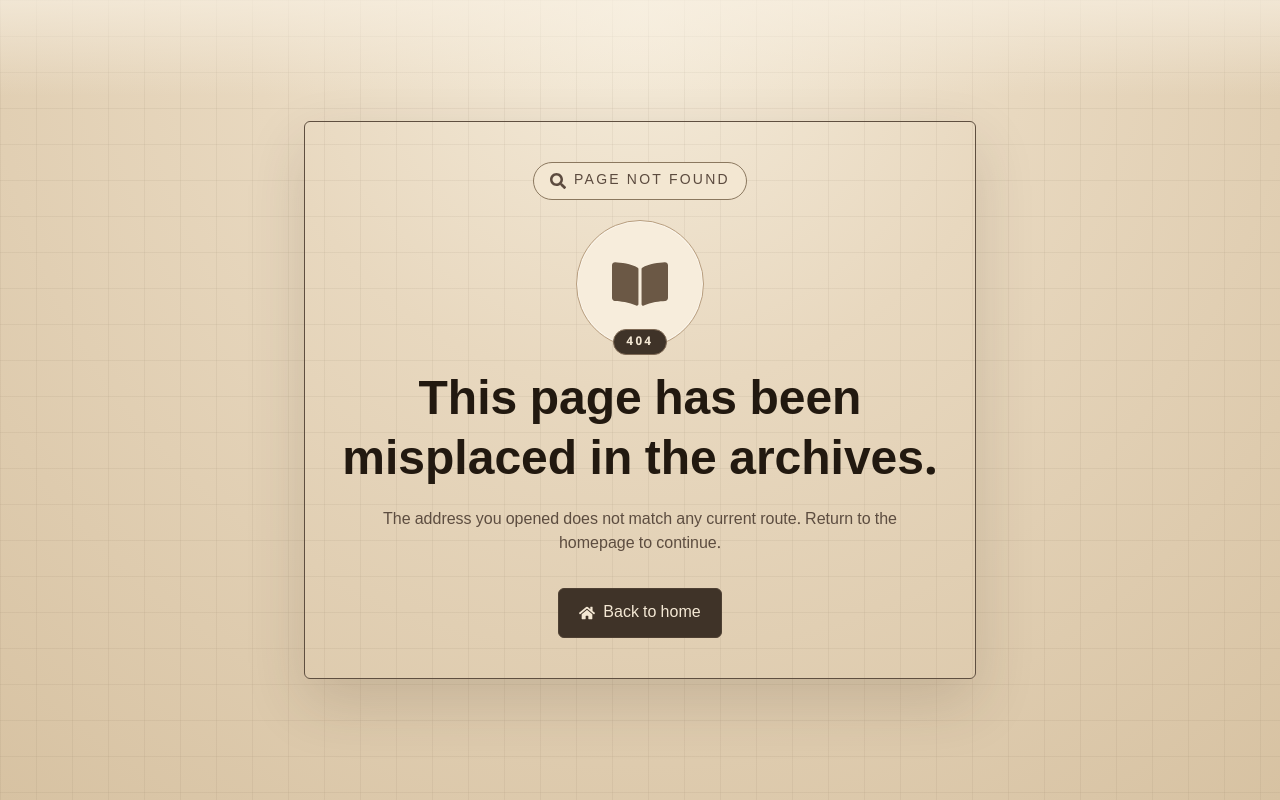
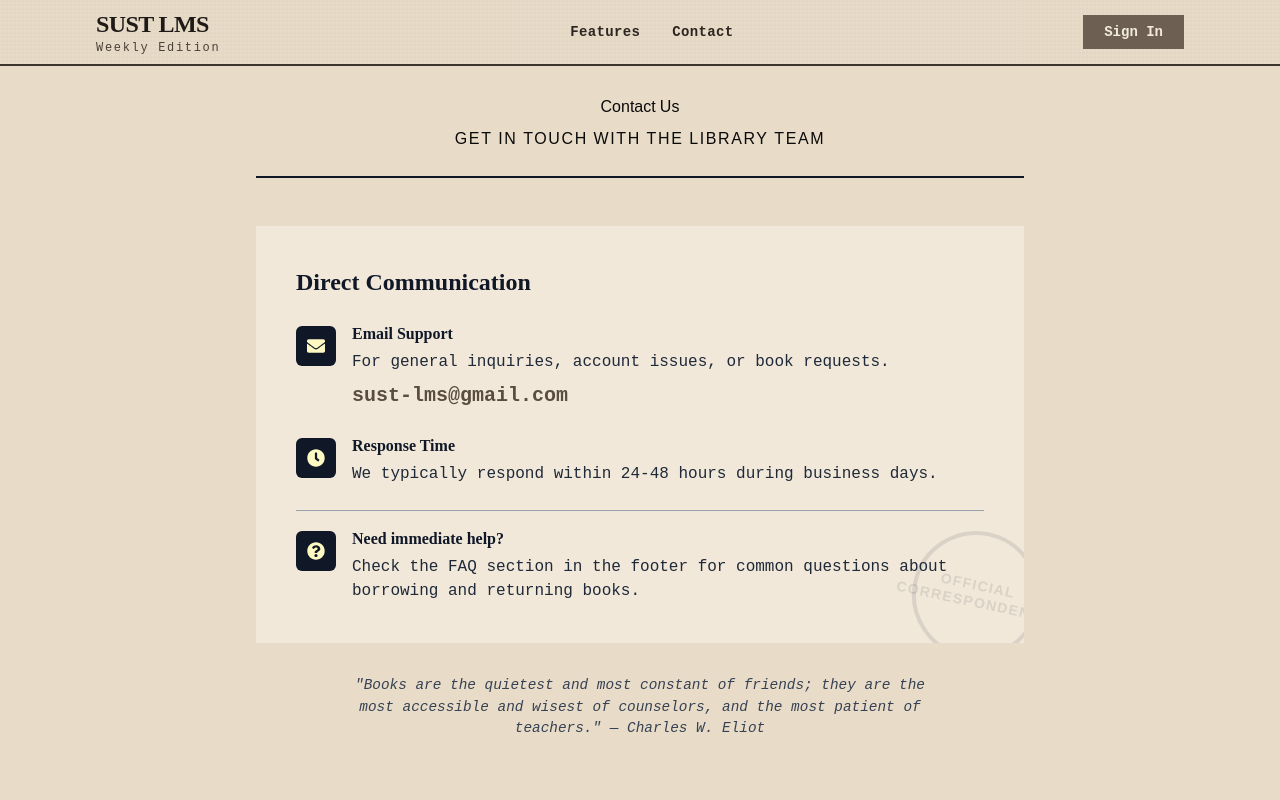
Before and after one commit to ahnayef/bics-sust-lms, a Next.js app: page /contact in a window 1280 px wide. Before the commit this address had no page. Shown: the top 800 px of the page. Built offline with nearby package versions, Linux system fonts and the light colour scheme.

Commit message:
add: dummy contact page

```diff
--- a/app/components/Footer.tsx
+++ b/app/components/Footer.tsx
@@ -17,12 +17,14 @@ export default function Footer({ year }: { year?: number }) {
         <div className="grid grid-cols-1 md:grid-cols-4 gap-8 mb-8">
           {/* About */}
           <div>
-            <h3
-              className="font-bold text-2xl mb-4"
-              style={{ fontFamily: "Playfair Display, serif" }}
-            >
-              SUST LMS
-            </h3>
+            <Link href="/">
+              <h3
+                className="font-bold text-2xl mb-4 hover:text-[#2f2924] transition-colors"
+                style={{ fontFamily: "Playfair Display, serif" }}
+              >
+                SUST LMS
+              </h3>
+            </Link>
             <p
               className="text-sm leading-relaxed text-[#5a4d40]"
               style={{ fontFamily: "Courier Prime, monospace" }}
@@ -52,7 +54,7 @@ export default function Footer({ year }: { year?: number }) {
               </li>
               <li>
                 <Link
-                  href="#contact"
+                  href="/contact"
                   className="text-[#4e4237] hover:text-[#2f2924] transition-colors"
                   style={{ fontFamily: "Courier Prime, monospace" }}
                 >
--- a/app/components/Navbar.tsx
+++ b/app/components/Navbar.tsx
@@ -1,6 +1,7 @@
 "use client";
 
 import Link from "next/link";
+import { usePathname } from "next/navigation";
 import { useState } from "react";
 
 interface NavbarProps {
@@ -9,9 +10,12 @@ interface NavbarProps {
 
 export default function Navbar({ isLoggedIn = false }: NavbarProps) {
   const [isOpen, setIsOpen] = useState(false);
+  const pathname = usePathname();
 
   const ctaHref = isLoggedIn ? "/dashboard" : "/login";
   const ctaLabel = isLoggedIn ? "Dashboard" : "Sign In";
+
+  const logoHref = pathname.startsWith("/dashboard") ? "/dashboard" : "/";
 
   return (
     <nav
@@ -26,7 +30,7 @@ export default function Navbar({ isLoggedIn = false }: NavbarProps) {
         <div className="flex justify-between items-center h-16">
           {/* Logo */}
           <Link
-            href={isLoggedIn ? "/dashboard" : "/"}
+            href={logoHref}
             className="flex flex-col items-start leading-none"
           >
             <span
@@ -45,24 +49,20 @@ export default function Navbar({ isLoggedIn = false }: NavbarProps) {
 
           {/* Desktop Navigation */}
           <div className="hidden md:flex items-center space-x-8">
-            {!isLoggedIn && (
-              <>
             <Link
-                  href="#features"
+              href="/#features"
               className="text-[#2c2520] hover:text-black font-semibold tracking-wide text-sm transition-colors"
               style={{ fontFamily: "Courier Prime, monospace" }}
             >
               Features
             </Link>
             <Link
-                  href="#contact"
+              href="/contact"
               className="text-[#2c2520] hover:text-black font-semibold tracking-wide text-sm transition-colors"
               style={{ fontFamily: "Courier Prime, monospace" }}
             >
               Contact
             </Link>
-              </>
-            )}
           </div>
 
           {/* CTA Button */}
@@ -110,10 +110,8 @@ export default function Navbar({ isLoggedIn = false }: NavbarProps) {
         {/* Mobile Navigation */}
         {isOpen && (
           <div className="md:hidden pb-4 pt-2 space-y-2 border-t border-[#3c342d]">
-            {!isLoggedIn && (
-              <>
             <Link
-                  href="#features"
+              href="/#features"
               className="block px-4 py-2 text-[#2c2520] hover:bg-[#d9cbb7] tracking-wide font-semibold"
               style={{ fontFamily: "Courier Prime, monospace" }}
               onClick={() => setIsOpen(false)}
@@ -121,15 +119,13 @@ export default function Navbar({ isLoggedIn = false }: NavbarProps) {
               Features
             </Link>
             <Link
-                  href="#contact"
+              href="/contact"
               className="block px-4 py-2 text-[#2c2520] hover:bg-[#d9cbb7] tracking-wide font-semibold"
               style={{ fontFamily: "Courier Prime, monospace" }}
               onClick={() => setIsOpen(false)}
             >
               Contact
             </Link>
-              </>
-            )}
             <Link
               href={ctaHref}
               className="block px-4 py-2 bg-[#6d6053] text-[#f3ebdd] font-semibold tracking-wide hover:bg-[#5b5045]"
--- /dev/null
+++ b/app/contact/page.tsx
@@ -0,0 +1,401 @@
+
+
+
+
+
+
+
+
+
+
+
+
+
+
+
+
+
+
+
+
+
+
+
+
+
+
+
+
+
+
+
+
+
+
+
+
+
+
+
+
+
+
+
+
+
+
+
+
+
+
+
+
+
+
+
+
+
+
+
+
+
+
+
+
+
+
+
+
+
+
+
+
+
+
+
+
+
+
+
+
+
+
+
+
+
+
+
+
+
+
+
+
+
+
+
+
+
+
+
+
+
+
+
+
+
+
+
+
+
+
+
+
+
+
+
+
+
+
+
+
+
+
+
+
+
+
+
+
+
+
+
+
+
+
+
+
+
+
+
+
+
+
+
+
+
+
+
+
+
+
+
+
+
+
+
+
+
+
+
+
+
+
+
+
+
+
+
+
+
+
+
+
+
+
+
+
+
+
+
+
+
+
+
+
+
+
+
+
+
+
+
+
+
+
+
+
+
+
+
+
+
+
+
+
+
+
+
+
+
+
+
+
+
+
+
+
+
+
+
+
+
+
+
+
+
+
+
+
+
+
+
+
+
+
+
+
+
+
+
+
+
+
+
+
+
+
+
+
+
+
+
+
+
+
+
+
+
+
+
+
+
+
+
+
+import Footer from "../components/Footer";
+import Navbar from "../components/Navbar";
+import { FaEnvelope, FaClock, FaQuestionCircle } from "react-icons/fa";
+
+export default function ContactPage() {
+  const year = new Date().getFullYear();
+
+  return (
+    <div className="min-h-screen bg-[#e8dcc8]">
+      <Navbar />
+
+      <main className="newspaper-grain pt-24 pb-16 px-4 sm:px-6 lg:px-8">
+        <div className="max-w-3xl mx-auto">
+          {/* Header */}
+          <div
+            className="text-center mb-12 pb-6 border-b-2 border-double border-gray-900"
+            data-aos="fade-up"
+            data-aos-duration="300"
+          >
+            <h1 className="newspaper-headline mb-2">Contact Us</h1>
+            <p className="newspaper-subheader uppercase tracking-widest">
+              Get in touch with the library team
+            </p>
+          </div>
+
+          <div className="grid grid-cols-1 gap-8">
+            {/* Contact Card */}
+            <div
+              className="newspaper-border paper-wear p-8 sm:p-10 relative overflow-hidden"
+              style={{ backgroundColor: "#f1e8d9" }}
+              data-aos="fade-up"
+              data-aos-duration="300"
+            >
+              <div className="relative z-10">
+                <h2
+                  className="text-2xl font-bold text-gray-900 mb-6"
+                  style={{ fontFamily: "Playfair Display, serif" }}
+                >
+                  Direct Communication
+                </h2>
+
+                <div className="space-y-6">
+                  <div className="flex items-start gap-4">
+                    <div className="w-10 h-10 bg-gray-900 rounded-sm flex items-center justify-center shrink-0 mt-1">
+                      <FaEnvelope className="text-yellow-100 text-lg" />
+                    </div>
+                    <div>
+                      <h3
+                        className="font-bold text-gray-900 mb-1"
+                        style={{ fontFamily: "Playfair Display, serif" }}
+                      >
+                        Email Support
+                      </h3>
+                      <p
+                        className="text-gray-800 mb-2"
+                        style={{ fontFamily: "Courier Prime, monospace" }}
+                      >
+                        For general inquiries, account issues, or book requests.
+                      </p>
+                      <a
+                        href="mailto:sust-lms@gmail.com"
+                        className="text-xl font-bold text-[#5a4d40] hover:underline transition-all"
+                        style={{ fontFamily: "Courier Prime, monospace" }}
+                      >
+                        sust-lms@gmail.com
+                      </a>
+                    </div>
+                  </div>
+
+                  <div className="flex items-start gap-4">
+                    <div className="w-10 h-10 bg-gray-900 rounded-sm flex items-center justify-center shrink-0 mt-1">
+                      <FaClock className="text-yellow-100 text-lg" />
+                    </div>
+                    <div>
+                      <h3
+                        className="font-bold text-gray-900 mb-1"
+                        style={{ fontFamily: "Playfair Display, serif" }}
+                      >
+                        Response Time
+                      </h3>
+                      <p
+                        className="text-gray-800"
+                        style={{ fontFamily: "Courier Prime, monospace" }}
+                      >
+                        We typically respond within 24-48 hours during business days.
+                      </p>
+                    </div>
+                  </div>
+
+                  <div className="flex items-start gap-4 pt-4 border-t border-gray-400">
+                    <div className="w-10 h-10 bg-gray-900 rounded-sm flex items-center justify-center shrink-0 mt-1">
+                      <FaQuestionCircle className="text-yellow-100 text-lg" />
+                    </div>
+                    <div>
+                      <h3
+                        className="font-bold text-gray-900 mb-1"
+                        style={{ fontFamily: "Playfair Display, serif" }}
+                      >
+                        Need immediate help?
+                      </h3>
+                      <p
+                        className="text-gray-800"
+                        style={{ fontFamily: "Courier Prime, monospace" }}
+                      >
+                        Check the FAQ section in the footer for common questions about borrowing and returning books.
+                      </p>
+                    </div>
+                  </div>
+                </div>
+              </div>
+
+              {/* Decorative Stamp */}
+              <div className="absolute -bottom-4 -right-4 w-32 h-32 border-4 border-gray-900/10 rounded-full flex items-center justify-center rotate-12 pointer-events-none select-none">
+                <span className="text-gray-900/10 font-bold text-sm text-center uppercase tracking-widest leading-tight">
+                  Official<br />Correspondence
+                </span>
+              </div>
+            </div>
+
+            {/* Additional Info */}
+            <div
+              className="text-center italic text-gray-700 max-w-xl mx-auto"
+              style={{ fontFamily: "Courier Prime, monospace", fontSize: "0.9rem" }}
+              data-aos="fade-up"
+              data-aos-duration="300"
+              data-aos-delay="100"
+            >
+              "Books are the quietest and most constant of friends; they are the most accessible and wisest of counselors, and the most patient of teachers." — Charles W. Eliot
+            </div>
+          </div>
+        </div>
+      </main>
+
+      <Footer year={year} />
+    </div>
+  );
+}
--- a/app/dashboard/DashboardShell.tsx
+++ b/app/dashboard/DashboardShell.tsx
@@ -151,9 +151,10 @@ export default function DashboardShell({
         <aside
           className={`absolute top-0 left-0 flex flex-col shrink-0 h-screen overflow-y-auto dashboard-surface tron-border border-r border-[#5e4e3e] transition-all duration-300 ${isMobileOpen ? "w-64 shadow-2xl" : "w-14"} lg:w-64`}
         >
-          <button
-            onClick={() => setIsMobileOpen(!isMobileOpen)}
-            className={`flex items-center py-[17px] border-b border-[#6d5c4a] ink-title text-[#221910] font-bold text-lg overflow-hidden hover:bg-[#ece0ce] lg:hover:bg-transparent lg:pointer-events-none transition-colors w-full text-left ${isMobileOpen ? "px-4 gap-3" : "justify-center lg:justify-start lg:px-4 lg:gap-3"}`}
+          <Link
+            href="/dashboard"
+            onClick={() => setIsMobileOpen(false)}
+            className={`flex items-center py-[17px] border-b border-[#6d5c4a] ink-title text-[#221910] font-bold text-lg overflow-hidden hover:bg-[#ece0ce] transition-colors w-full text-left ${isMobileOpen ? "px-4 gap-3" : "justify-center lg:justify-start lg:px-4 lg:gap-3"}`}
           >
             <div className="w-5 h-5 lg:w-6 lg:h-6 shrink-0 flex items-center justify-center text-[#554738]">
               <FaBook className="w-full h-full hidden lg:block" />
@@ -162,7 +163,7 @@ export default function DashboardShell({
             <span className={`whitespace-nowrap transition-opacity ${isMobileOpen ? "block" : "hidden lg:block"}`}>
               SUST LMS
             </span>
-          </button>
+          </Link>
 
           <nav className="py-4 space-y-1 pb-8">
             {visibleNavItems.map((item) => {
--- a/app/login/page.tsx
+++ b/app/login/page.tsx
@@ -1,9 +1,9 @@
 "use client";
 
 import { signInWithGoogle } from "@/server/auth";
+import "@/styles/components.css";
+import "@/styles/typography.css";
 import Link from "next/link";
-import "@/styles/typography.css";
-import "@/styles/components.css";
 
 export default function Login() {
   return (
@@ -99,7 +99,7 @@ export default function Login() {
             <p>
               Need help?{" "}
               <Link
-                href="#"
+                href="/contact"
                 className="text-[#3b2f24] font-semibold hover:underline"
               >
                 Contact Support
--- a/app/setup/SetupForm.tsx
+++ b/app/setup/SetupForm.tsx
@@ -6,6 +6,7 @@ import { checkUsernameAvailability, setupProfile } from "@/server/profiles";
 import "@/styles/components.css";
 import "@/styles/typography.css";
 import type { Thana, UserRank } from "@/types/profile";
+import Link from "next/link";
 import { useActionState, useState } from "react";
 import { FaMapMarkerAlt } from "react-icons/fa";
 type Props = { thanas: Thana[]; geoSource: GeoSource };
@@ -84,6 +85,24 @@ export default function SetupForm({
         />
 
         <div className="relative w-full max-w-lg">
+          {/* Wordmark */}
+          <div className="text-center mb-7 sm:mb-8">
+            <Link href="/" className="inline-block">
+              <span
+                className="text-3xl sm:text-[2.05rem] font-bold text-[#221910]"
+                style={{ fontFamily: "Playfair Display, serif" }}
+              >
+                SUST-LMS
+              </span>
+            </Link>
+            <p
+              className="text-[#5c4f42] text-sm mt-2"
+              style={{ fontFamily: "Courier Prime, monospace" }}
+            >
+              Library Management System
+            </p>
+          </div>
+
           <div className="text-center mb-8">
             <h1
               className="text-3xl sm:text-4xl font-bold text-[#221910] ink-title mb-2"
```
Lines whose indentation alone changed are shown as unchanged.
